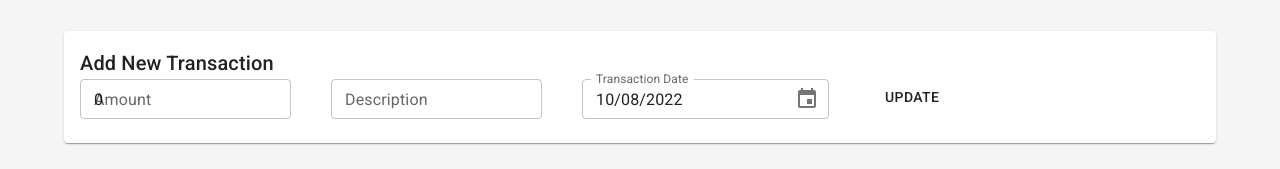
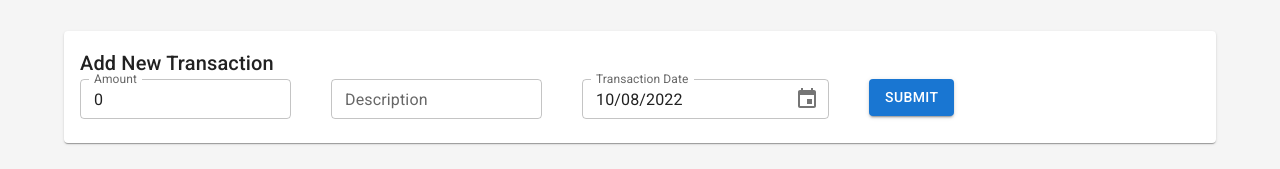
Before and after one commit to pulshr/expense-tracker-mern, a React (Create React App) app in the folder client/: page / in a window 1280 px wide. Shown: the part 121-290 px from the top of the page. Built offline with nearby package versions, Linux system fonts and the light colour scheme; no server answers.

Commit message:
API: Update Transaction

```diff
--- a/client/src/components/TransactionForm.js
+++ b/client/src/components/TransactionForm.js
@@ -7,38 +7,37 @@ import { AdapterDayjs } from "@mui/x-date-pickers/AdapterDayjs";
 import { DesktopDatePicker } from "@mui/x-date-pickers/DesktopDatePicker";
 import { LocalizationProvider } from "@mui/x-date-pickers/LocalizationProvider";
 import { useEffect, useState } from "react";
-
 const InitialForm = {
   amount: 0,
   description: "",
   date: new Date(),
 };
+export default function TransactionForm({ fetchTransactions, editTransaction }) {
+  const [form, setForm] = useState(InitialForm);
 
-export default function TransactionForm({ fetchTransctions, editTransaction }) {
-  const [form, setForm] = useState(InitialForm);
   useEffect(() => {
-    if (editTransaction !== {}) {
+    if (editTransaction.amount !== undefined) {
       setForm(editTransaction);
     }
   }, [editTransaction]);
   function handleChange(e) {
     setForm({ ...form, [e.target.name]: e.target.value });
   }
-
   function handleDate(newValue) {
     setForm({ ...form, date: newValue });
   }
 
   async function handleSubmit(e) {
     e.preventDefault();
-    const res = editTransaction === {} ? create() : update();
+    editTransaction.amount === undefined ? create() : update();
+  }
 
+  function reload(res) {
     if (res.ok) {
       setForm(InitialForm);
-      fetchTransctions();
+      fetchTransactions();
     }
   }
-
   async function create() {
     const res = await fetch("http://localhost:4000/transaction", {
       method: "POST",
@@ -47,7 +46,7 @@ export default function TransactionForm({ fetchTransctions, editTransaction }) {
         "content-type": "application/json",
       },
     });
-    return res;
+    reload(res);
   }
 
   async function update() {
@@ -61,7 +60,7 @@ export default function TransactionForm({ fetchTransctions, editTransaction }) {
         },
       }
     );
-    return res;
+    reload(res);
   }
 
   return (
@@ -93,19 +92,19 @@ export default function TransactionForm({ fetchTransctions, editTransaction }) {
             <DesktopDatePicker
               label="Transaction Date"
               inputFormat="MM/DD/YYYY"
-              onChange={handleChange}
               value={form.date}
+              onChange={handleDate}
               renderInput={(params) => (
                 <TextField sx={{ marginRight: 5 }} size="small" {...params} />
               )}
             />
           </LocalizationProvider>
-          {editTransaction !== {} && (
+          {editTransaction.amount !== undefined && (
             <Button type="submit" variant="secondary">
               Update
             </Button>
           )}
-          {editTransaction === {} && (
+          {editTransaction.amount === undefined && (
             <Button type="submit" variant="contained">
               Submit
             </Button>
--- a/client/src/components/TransactionsList.js
+++ b/client/src/components/TransactionsList.js
@@ -14,7 +14,7 @@ import * as React from "react";
 
 export default function TransactionsList({
   transactions,
-  fetchTransctions,
+  fetchTransactions,
   setEditTransaction,
 }) {
   async function remove(_id) {
@@ -23,7 +23,7 @@ export default function TransactionsList({
       method: "DELETE",
     });
     if (res.ok) {
-      fetchTransctions();
+      fetchTransactions();
       window.alert("Deleted Successfully");
     }
   }
```
Also changed, not shown: 1 other file (tests, documents, lock files or other folders).
